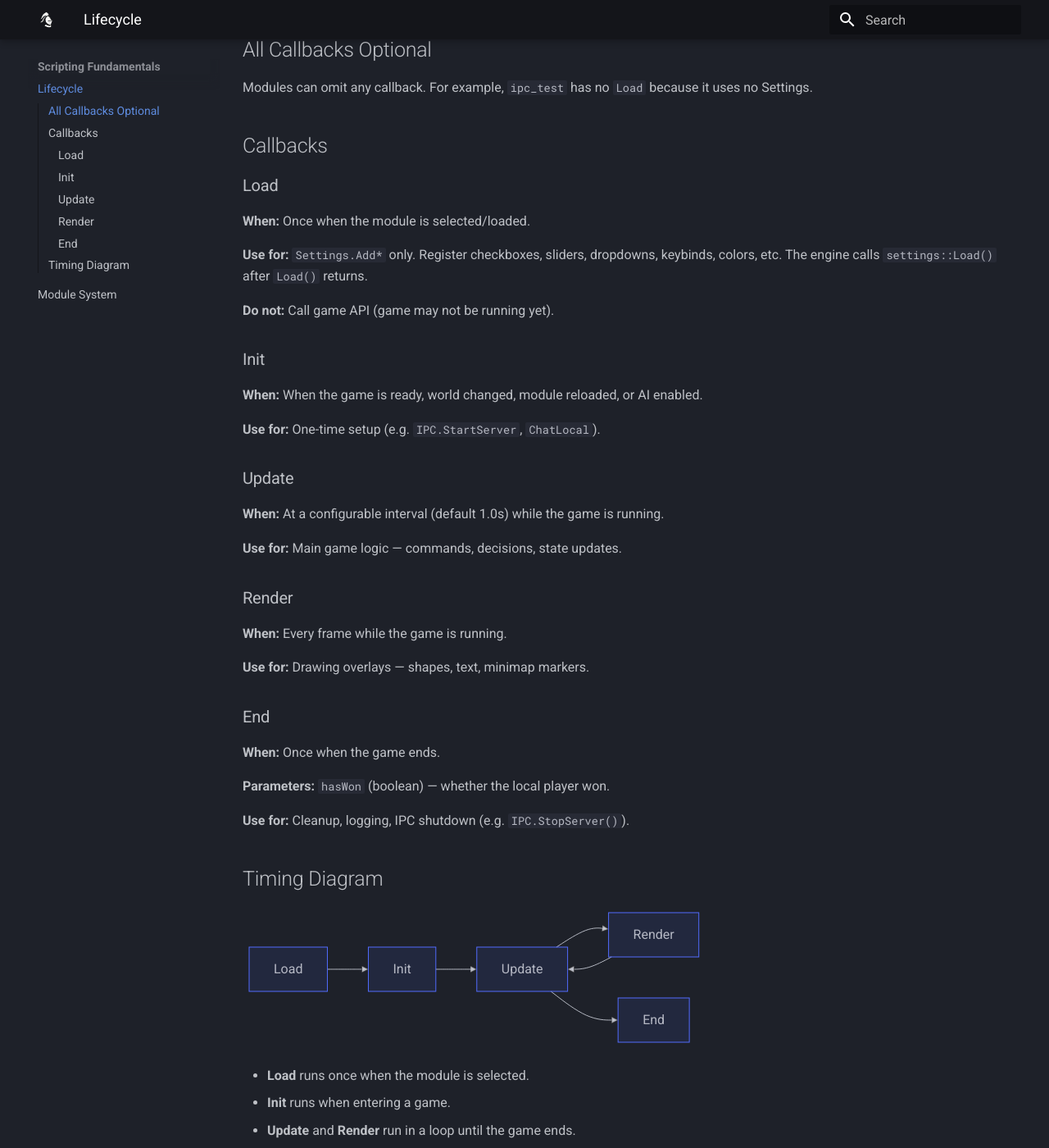
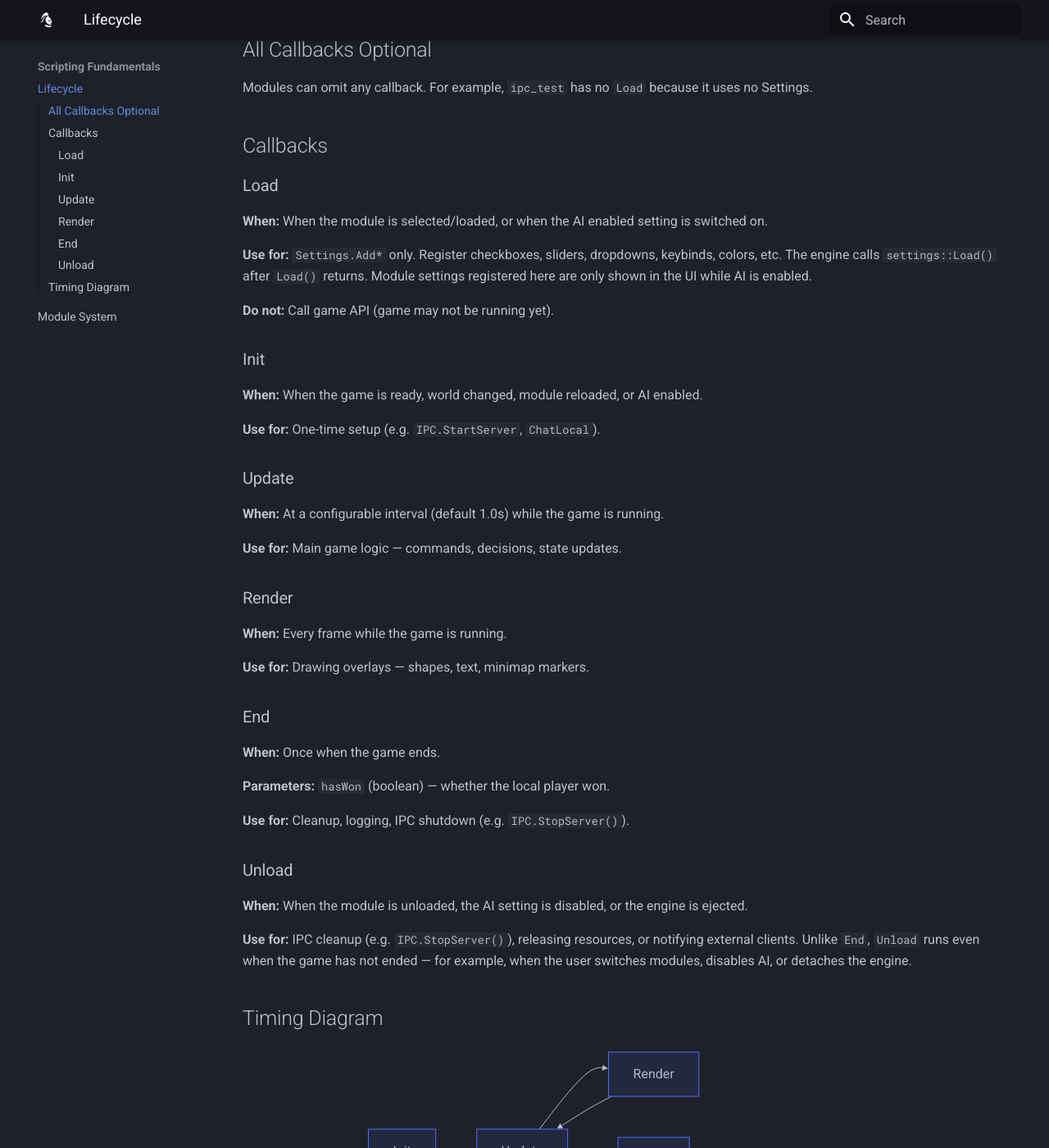
Before and after one commit to aoe2control/aoe2control.github.io, an MkDocs documentation site: the page built from docs/lifecycle.md, in a window 1280 px wide and 1400 px high, scrolled down 250 px. Shown: the whole window at 82% size. Built offline with MkDocs 1.6.1 and Material for MkDocs 9.7.7, drawn with Linux system fonts in a browser that asks for light colours; some of the changed text lies outside the part shown.

Commit message:
Add Unload callback

````diff
--- a/docs/lifecycle.md
+++ b/docs/lifecycle.md
@@ -10,9 +10,9 @@ Modules can omit any callback. For example, `ipc_test` has no `Load` because it
 
 ### Load
 
-**When:** Once when the module is selected/loaded.
+**When:** When the module is selected/loaded, or when the AI enabled setting is switched on.
 
-**Use for:** `Settings.Add*` only. Register checkboxes, sliders, dropdowns, keybinds, colors, etc. The engine calls `settings::Load()` after `Load()` returns.
+**Use for:** `Settings.Add*` only. Register checkboxes, sliders, dropdowns, keybinds, colors, etc. The engine calls `settings::Load()` after `Load()` returns. Module settings registered here are only shown in the UI while AI is enabled.
 
 **Do not:** Call game API (game may not be running yet).
 
@@ -42,6 +42,12 @@ Modules can omit any callback. For example, `ipc_test` has no `Load` because it
 
 **Use for:** Cleanup, logging, IPC shutdown (e.g. `IPC.StopServer()`).
 
+### Unload
+
+**When:** When the module is unloaded, the AI setting is disabled, or the engine is ejected.
+
+**Use for:** IPC cleanup (e.g. `IPC.StopServer()`), releasing resources, or notifying external clients. Unlike `End`, `Unload` runs even when the game has not ended — for example, when the user switches modules, disables AI, or detaches the engine.
+
 ## Timing Diagram
 
 ```mermaid
@@ -51,9 +57,12 @@ flowchart LR
     U --> R[Render]
     R --> U
     U --> E[End]
+    U -.-> Un[Unload]
+    L -.-> Un
 ```
 
 - **Load** runs once when the module is selected.
 - **Init** runs when entering a game.
 - **Update** and **Render** run in a loop until the game ends.
 - **End** runs once when the game ends.
+- **Unload** runs when the module is unloaded, AI is disabled, or the engine is ejected.
````
Also changed, not shown: other parts of docs/lifecycle.md (+1 -1 lines), docs/index.md (+2 -2 lines), docs/interface-options.md (+2 -0 lines), docs/ipc-api.md (+9 -0 lines), 1 other file.
